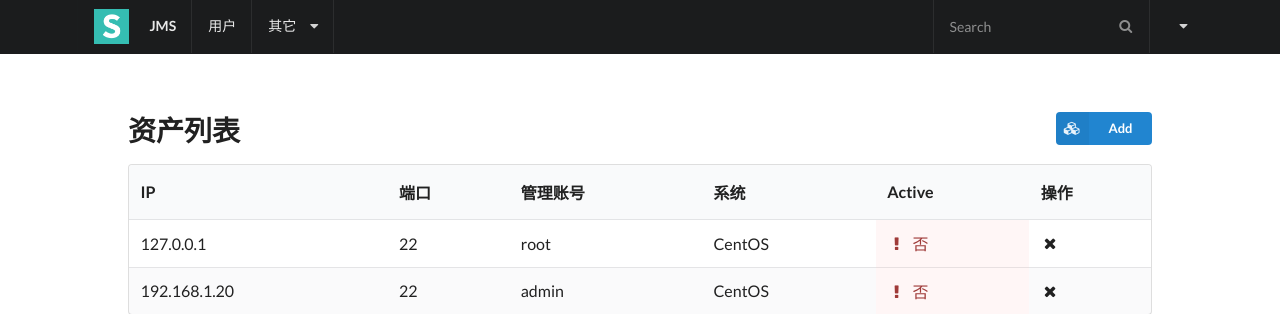
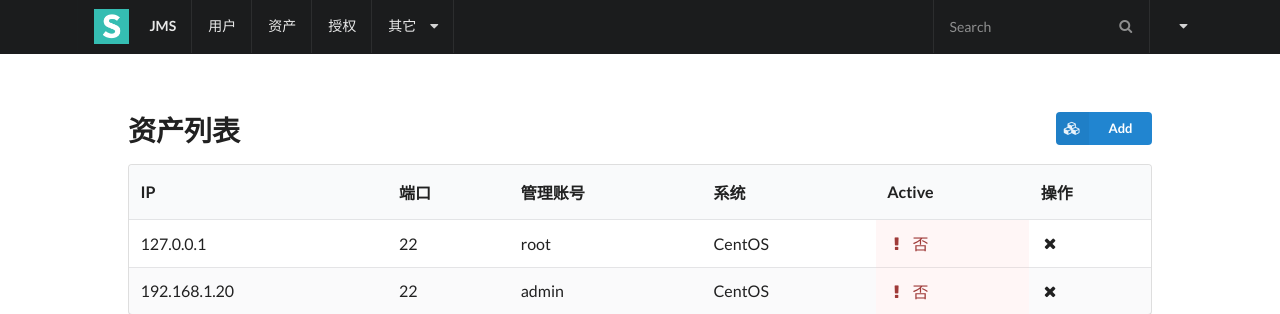
Before and after one commit to ibuler/jms, a Django app: page /asset/ in a window 1280 px wide. Shown: the top 314 px of the page. Run offline with Django 3.2, Linux system fonts and the light colour scheme; data comes from the database, SQL or seed files in the repository.

Commit message:
修改base.html, 添加个app nav

```diff
--- a/templates/base.html
+++ b/templates/base.html
@@ -46,7 +46,9 @@
               <img class="logo" src="{% static 'img/logo.png' %}">
               JMS
             </a>
-            <a class="item">用户</a>
+            <a href="{% url 'user:list' %}" class="item">用户</a>
+            <a href="{% url 'asset:list' %}" class="item">资产</a>
+            <a href="{% url 'perm:list' %}" class="item">授权</a>
             <div class="ui simple dropdown item">
                 其它<i class="dropdown icon"></i>
                 <div class="menu">
```
